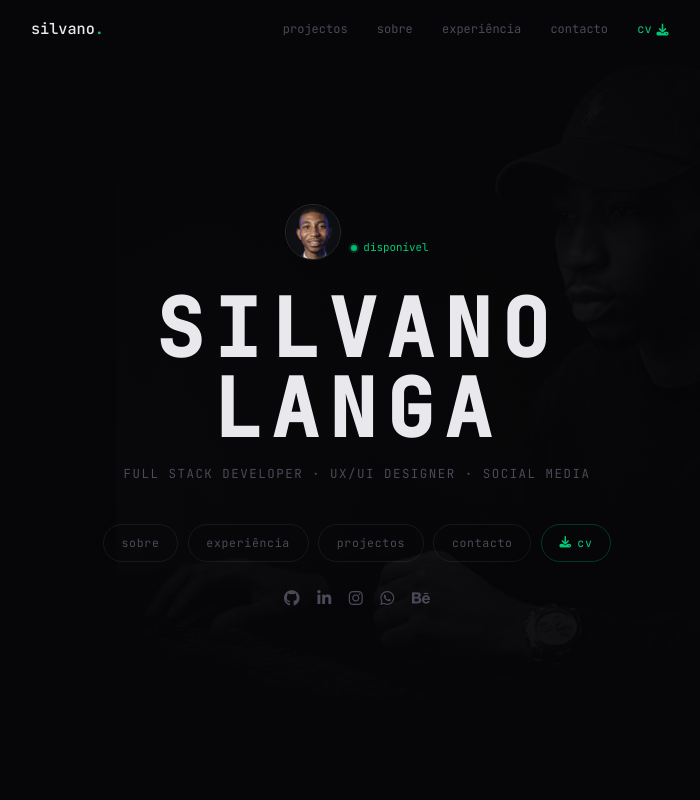
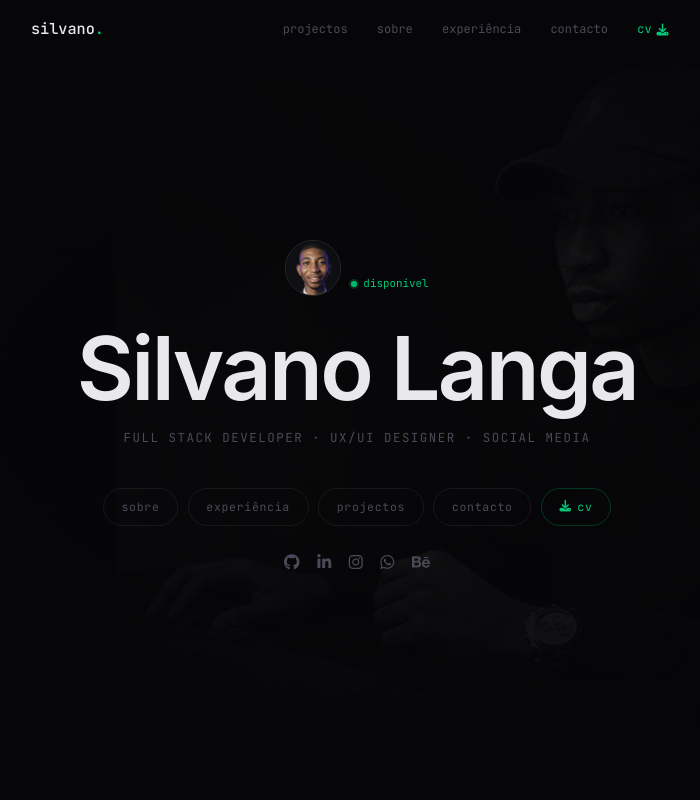
Before and after one commit to VanuchoLanga/-silvano-portfolio, a React (Vite) app: page / in a window 1280 px wide. Shown: the top 800 px of the page, without its empty margins (283-983 px from the left). Built offline with nearby package versions, Linux system fonts and the light colour scheme.

Commit message:
Backup name

```diff
--- a/src/pages/Home.css
+++ b/src/pages/Home.css
@@ -72,15 +72,15 @@
 }
 
 .hero__name {
-  font-family: var(--mono);
-  font-size: clamp(2.2rem, 7vw, 5rem);
-  font-weight: 700;
-  letter-spacing: 0.12em;
+  font-family: var(--sans);
+  font-size: clamp(2.8rem, 7vw, 5.5rem);
+  font-weight: 600;
+  letter-spacing: -0.03em;
   line-height: 1;
   color: var(--text);
   margin-bottom: 1rem;
   text-align: center;
-  text-transform: uppercase;
+  text-transform: none;
 }
 
 .hero__tagline {
--- a/src/pages/Home.jsx
+++ b/src/pages/Home.jsx
@@ -33,7 +33,7 @@ function Hero() {
         </div>
 
         <h1 className="hero__name fade-up" style={{ animationDelay: '0.05s' }}>
-          SILVANO LANGA
+          Silvano Langa
         </h1>
 
         <p className="hero__tagline fade-up" style={{ animationDelay: '0.1s' }}>
```
